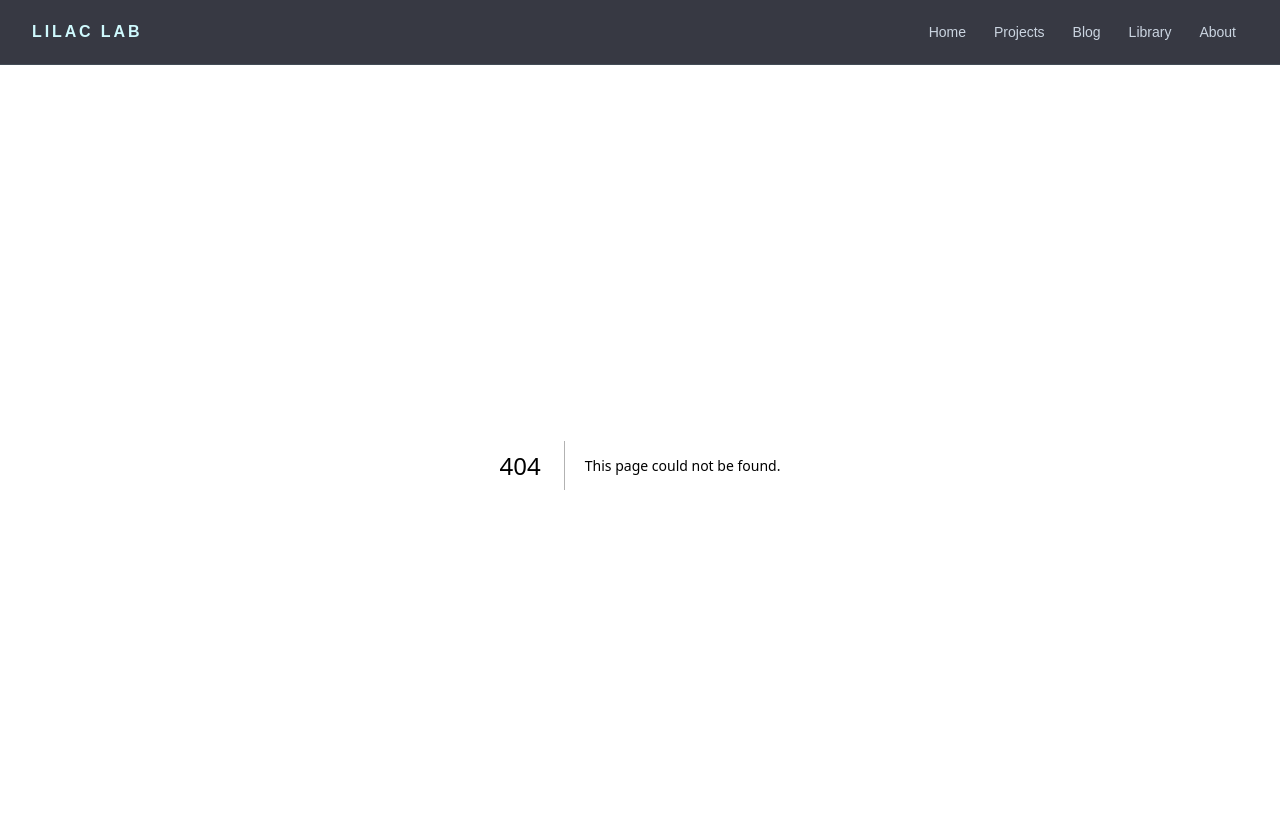
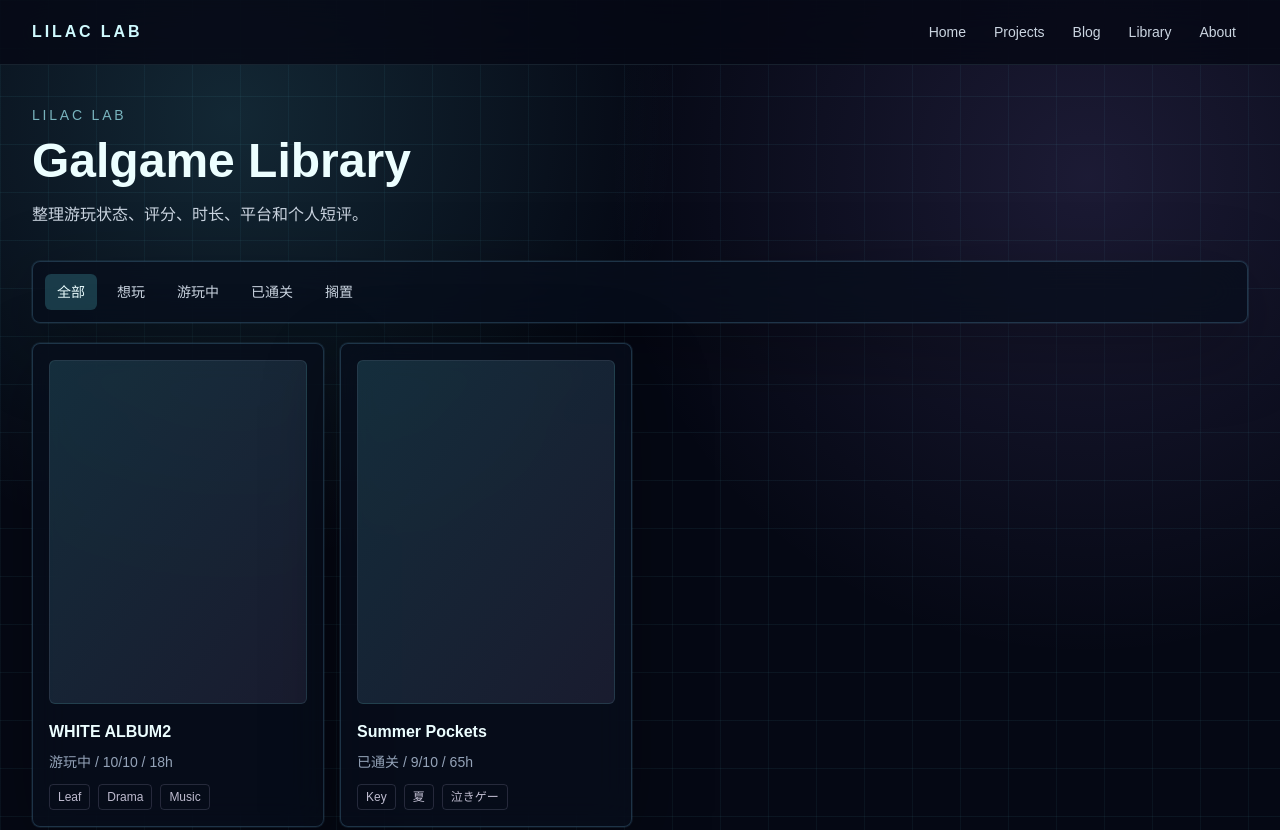
Before and after one commit to Lil1ac/lilac-lab, a Next.js app: page /library in a window 1280 px wide. Before the commit this address had no page. Shown: the top 830 px of the page. Built offline with nearby package versions, Linux system fonts and the light colour scheme.

Commit message:
feat: add galgame library pages

```diff
--- /dev/null
+++ b/src/app/library/[slug]/page.tsx
@@ -0,0 +1,26 @@
+import { notFound } from "next/navigation";
+import { GalgameDetail } from "@/components/library/GalgameDetail";
+import { galgames } from "@/data/galgames";
+import { getBangumiSubject } from "@/lib/bangumi";
+import { getGalgameBySlug } from "@/lib/library";
+
+export function generateStaticParams() {
+  return galgames.map((game) => ({ slug: game.slug }));
+}
+
+export default async function GalgameDetailPage({ params }: { params: Promise<{ slug: string }> }) {
+  const { slug } = await params;
+  const game = getGalgameBySlug(galgames, slug);
+
+  if (!game) {
+    notFound();
+  }
+
+  const subject = await getBangumiSubject(game.bangumiSubjectId);
+
+  return (
+    <main className="mx-auto min-h-screen max-w-7xl px-4 py-10 sm:px-6 lg:px-8">
+      <GalgameDetail game={game} subject={subject} />
+    </main>
+  );
+}
--- /dev/null
+++ b/src/app/library/page.tsx
@@ -0,0 +1,11 @@
+import { LibraryGrid } from "@/components/library/LibraryGrid";
+import { PageShell } from "@/components/site/PageShell";
+import { galgames } from "@/data/galgames";
+
+export default function LibraryPage() {
+  return (
+    <PageShell title="Galgame Library" description="整理游玩状态、评分、时长、平台和个人短评。">
+      <LibraryGrid records={galgames} />
+    </PageShell>
+  );
+}
--- /dev/null
+++ b/src/app/not-found.tsx
@@ -0,0 +1,15 @@
+import Link from "next/link";
+
+export default function NotFound() {
+  return (
+    <main className="mx-auto min-h-screen max-w-3xl px-4 py-20">
+      <div className="panel rounded-lg p-8">
+        <h1 className="text-3xl font-semibold text-cyan-50">页面不存在</h1>
+        <p className="mt-4 text-slate-300">这个地址没有对应的内容。</p>
+        <Link href="/" className="mt-6 inline-block text-cyan-100">
+          返回首页
+        </Link>
+      </div>
+    </main>
+  );
+}
--- /dev/null
+++ b/src/components/library/GalgameCard.tsx
@@ -0,0 +1,28 @@
+import Link from "next/link";
+import type { GalgameRecord } from "@/lib/types";
+
+const statusLabel = {
+  wishlist: "想玩",
+  playing: "游玩中",
+  completed: "已通关",
+  paused: "搁置"
+};
+
+export function GalgameCard({ game }: { game: GalgameRecord }) {
+  return (
+    <Link href={`/library/${game.slug}`} className="panel block rounded-lg p-4 transition hover:border-violet-200/45">
+      <div className="aspect-[3/4] rounded-md border border-cyan-200/10 bg-gradient-to-br from-cyan-300/15 to-violet-300/10" />
+      <h3 className="mt-4 text-base font-semibold text-cyan-50">{game.title}</h3>
+      <p className="mt-2 text-sm text-slate-400">
+        {statusLabel[game.status]} / {game.personalRating}/10 / {game.playHours}h
+      </p>
+      <div className="mt-3 flex flex-wrap gap-2">
+        {game.tags.slice(0, 3).map((tag) => (
+          <span key={tag} className="rounded border border-violet-200/15 px-2 py-1 text-xs text-violet-100/80">
+            {tag}
+          </span>
+        ))}
+      </div>
+    </Link>
+  );
+}
--- /dev/null
+++ b/src/components/library/GalgameDetail.tsx
@@ -0,0 +1,42 @@
+import type { BangumiSubject, GalgameRecord } from "@/lib/types";
+
+const statusLabel = {
+  wishlist: "想玩",
+  playing: "游玩中",
+  completed: "已通关",
+  paused: "搁置"
+};
+
+export function GalgameDetail({
+  game,
+  subject
+}: {
+  game: GalgameRecord;
+  subject?: BangumiSubject;
+}) {
+  return (
+    <section className="grid gap-6 lg:grid-cols-[0.8fr_1.2fr]">
+      <div className="panel rounded-lg p-5">
+        <div className="aspect-[3/4] rounded-md border border-cyan-200/10 bg-gradient-to-br from-cyan-300/15 to-violet-300/10" />
+      </div>
+      <div className="panel rounded-lg p-6">
+        <p className="text-sm uppercase tracking-[0.2em] text-violet-200/70">Galgame Record</p>
+        <h1 className="mt-4 text-3xl font-semibold text-cyan-50">{subject?.nameCn || game.title}</h1>
+        <p className="mt-2 text-slate-400">{subject?.name || game.title}</p>
+        <div className="mt-6 grid gap-3 sm:grid-cols-2">
+          <span>状态：{statusLabel[game.status]}</span>
+          <span>评分：{game.personalRating}/10</span>
+          <span>平台：{game.platform}</span>
+          <span>游玩时长：{game.playHours}h</span>
+          <span>开始：{game.startDate}</span>
+          <span>通关：{game.finishDate ?? "进行中"}</span>
+        </div>
+        <p className="mt-6 leading-7 text-slate-300">{game.note}</p>
+        {subject?.summary ? <p className="mt-6 leading-7 text-slate-400">{subject.summary}</p> : null}
+        <a className="mt-6 inline-block text-cyan-100" href={`https://bgm.tv/subject/${game.bangumiSubjectId}`}>
+          Bangumi 条目
+        </a>
+      </div>
+    </section>
+  );
+}
--- /dev/null
+++ b/src/components/library/LibraryFilters.tsx
@@ -0,0 +1,38 @@
+"use client";
+
+import type { GalgameStatus } from "@/lib/types";
+
+const statuses: Array<{ value: GalgameStatus | "all"; label: string }> = [
+  { value: "all", label: "全部" },
+  { value: "wishlist", label: "想玩" },
+  { value: "playing", label: "游玩中" },
+  { value: "completed", label: "已通关" },
+  { value: "paused", label: "搁置" }
+];
+
+export function LibraryFilters({
+  status,
+  onStatusChange
+}: {
+  status: GalgameStatus | "all";
+  onStatusChange: (status: GalgameStatus | "all") => void;
+}) {
+  return (
+    <div className="panel mb-5 flex flex-wrap gap-2 rounded-lg p-3">
+      {statuses.map((item) => (
+        <button
+          key={item.value}
+          type="button"
+          onClick={() => onStatusChange(item.value)}
+          className={
+            status === item.value
+              ? "rounded-md bg-cyan-300/20 px-3 py-2 text-sm text-cyan-50"
+              : "rounded-md px-3 py-2 text-sm text-slate-300 hover:bg-cyan-300/10"
+          }
+        >
+          {item.label}
+        </button>
+      ))}
+    </div>
+  );
+}
--- /dev/null
+++ b/src/components/library/LibraryGrid.tsx
@@ -0,0 +1,26 @@
+"use client";
+
+import { useMemo, useState } from "react";
+import { getSortedAndFilteredLibrary } from "@/lib/library";
+import type { GalgameRecord, GalgameStatus } from "@/lib/types";
+import { GalgameCard } from "./GalgameCard";
+import { LibraryFilters } from "./LibraryFilters";
+
+export function LibraryGrid({ records }: { records: GalgameRecord[] }) {
+  const [status, setStatus] = useState<GalgameStatus | "all">("all");
+  const filtered = useMemo(
+    () => getSortedAndFilteredLibrary(records, { status, sort: "updatedAt" }),
+    [records, status]
+  );
+
+  return (
+    <section>
+      <LibraryFilters status={status} onStatusChange={setStatus} />
+      <div className="grid gap-4 sm:grid-cols-2 lg:grid-cols-4">
+        {filtered.map((game) => (
+          <GalgameCard key={game.slug} game={game} />
+        ))}
+      </div>
+    </section>
+  );
+}
--- /dev/null
+++ b/src/lib/bangumi.ts
@@ -0,0 +1,4 @@
+export async function getBangumiSubject(_id: number) {
+  void _id;
+  return undefined;
+}
```
